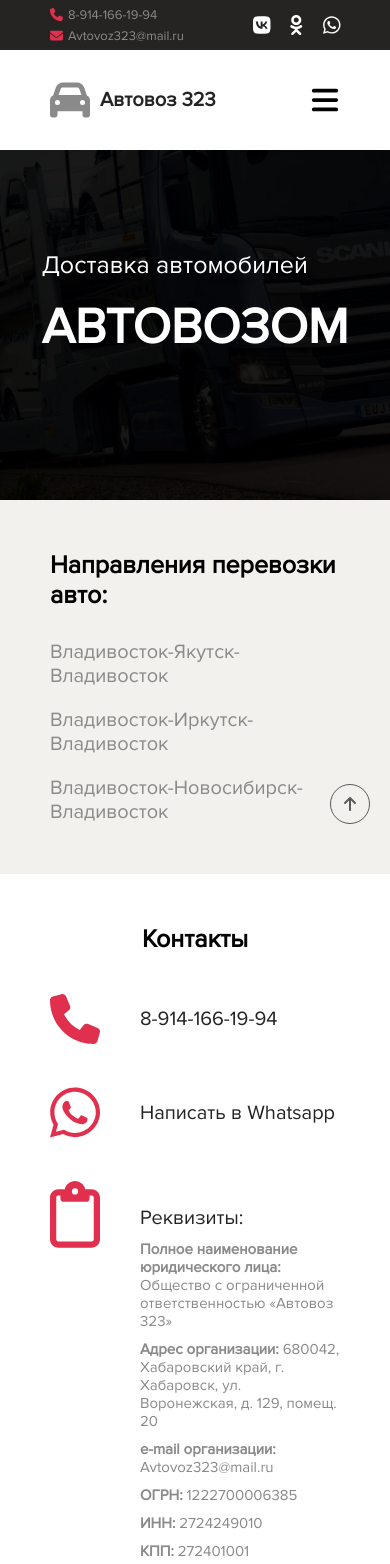
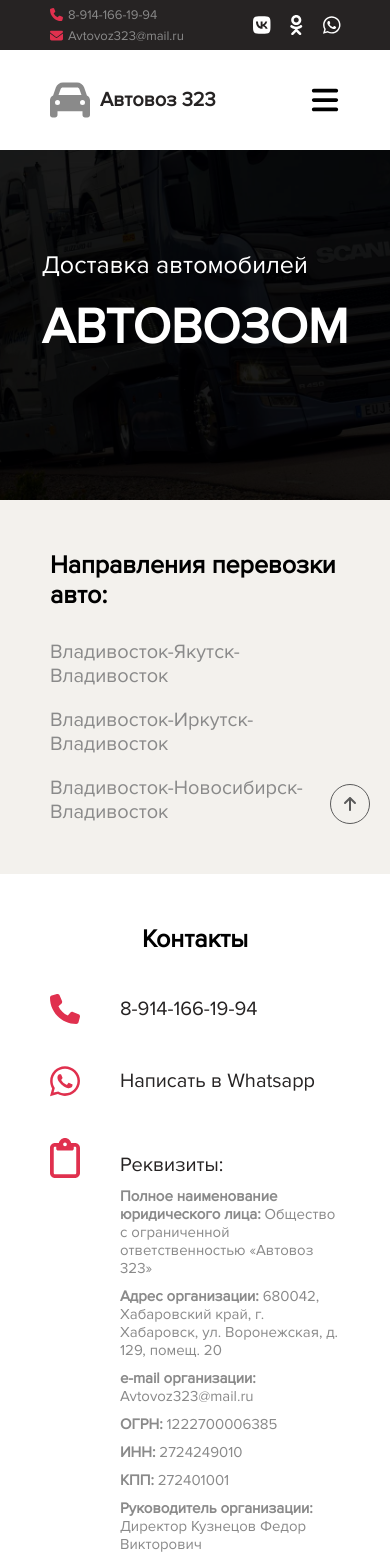
Before and after one commit to denosaur98/auto-voz, a Vue app: page / in a window 390 px wide. Shown: the top 1564 px of the page. Built offline with nearby package versions, Linux system fonts and the light colour scheme.

Commit message:
добавил ховер ссылкам

```diff
--- a/src/components/BaseContent.vue
+++ b/src/components/BaseContent.vue
@@ -116,11 +116,11 @@
         <div class="contacts__info">
           <a href="tel:8-914-166-19-94" class="contacts__link">
             <font-awesome-icon :icon="['fas', 'phone']" class="contacts-icon" />
-            8-914-166-19-94
+            <span>8-914-166-19-94</span>
           </a>
           <a href="https://wa.me/79141661994" target="_blank" class="contacts__link">
             <font-awesome-icon :icon="['fab', 'whatsapp']" class="contacts-icon" />
-            Написать в Whatsapp
+            <span>Написать в Whatsapp</span>
           </a>
           <div class="contacts__requisites">
             <font-awesome-icon :icon="['far', 'clipboard']" class="requisites-icon" />
@@ -605,11 +605,46 @@ function openContentNovosibirsk() {
           gap: 40px;
           font-weight: 500;
 
+          span {
+            position: relative;
+            overflow: hidden;
+
+            &::before, &::after {
+              content: '';
+              position: absolute;
+              bottom: 0;
+              width: 0;
+              height: 2px;
+              background-color: #e0304e;
+              transition: width 0.3s ease-in-out;
+            }
+
+            &::before {
+              left: 50%;
+            }
+
+            &::after {
+              right: 50%;
+            }
+
+            @media (hover: hover) {
+              &:hover {
+                &::before, &::after {
+                  width: 50%;
+                }
+              }
+            }
+          }
+
           .contacts-icon {
             color: #e0304e;
             font-size: 50px;
             width: 50px;
-            height: auto
+            height: auto;
+
+            @media (max-width: 570px) {
+              width: 30px;
+            }
           }
         }
 
@@ -622,7 +657,11 @@ function openContentNovosibirsk() {
             color: #e0304e;
             font-size: 50px;
             width: 50px;
-            height: auto
+            height: auto;
+
+            @media (max-width: 570px) {
+              width: 30px;
+            }
           }
 
           .requisites__info {
@@ -631,6 +670,10 @@ function openContentNovosibirsk() {
             justify-content: center;
             gap: 10px;
             margin-top: 25px;
+
+            @media (max-width: 570px) {
+              margin-top: 15px;
+            }
 
             .info__items {
               font-size: 15px;
--- a/src/components/BaseFooter.vue
+++ b/src/components/BaseFooter.vue
@@ -3,11 +3,11 @@
     <div class="footer__contacts">
       <a href="tel:8-914-166-19-94" class="contacts__link">
         <font-awesome-icon :icon="['fas', 'phone']" class="contacts-icon" />
-        8-914-166-19-94
+        <span>8-914-166-19-94</span>
       </a>
       <a href="mailto:avtovoz323@mail.ru" class="contacts__link">
         <font-awesome-icon :icon="['fas', 'envelope']" class="contacts-icon" />
-        Avtovoz323@mail.ru
+        <span>Avtovoz323@mail.ru</span>
       </a>
     </div>
     <div class="footer__contacts" style="justify-content: flex-end;">
@@ -55,6 +55,37 @@
       font-size: 13px;
       gap: 5px;
 
+      span {
+        position: relative;
+        overflow: hidden;
+
+        &::before, &::after {
+          content: '';
+          position: absolute;
+          bottom: 0;
+          width: 0;
+          height: 1px;
+          background-color: #e0304e;
+          transition: width 0.3s ease-in-out;
+        }
+
+        &::before {
+          left: 50%;
+        }
+
+        &::after {
+          right: 50%;
+        }
+
+        @media (hover: hover) {
+          &:hover {
+            &::before, &::after {
+              width: 50%;
+            }
+          }
+        }
+      }
+
       .contacts-icon {
         color: #e0304e;
       }
--- a/src/components/BaseHeader.vue
+++ b/src/components/BaseHeader.vue
@@ -4,11 +4,11 @@
       <div class="contacts__block">
         <a href="tel:8-914-166-19-94" class="contacts__link">
           <font-awesome-icon :icon="['fas', 'phone']" class="contacts-icon" />
-          8-914-166-19-94
+          <span>8-914-166-19-94</span>
         </a>
         <a href="mailto:avtovoz323@mail.ru" class="contacts__link">
           <font-awesome-icon :icon="['fas', 'envelope']" class="contacts-icon" />
-          Avtovoz323@mail.ru
+          <span>Avtovoz323@mail.ru</span>
         </a>
       </div>
       <div class="contacts__block">
@@ -116,6 +116,37 @@ function toggleDropdown() {
         font-size: 13px;
         gap: 5px;
 
+        span {
+          position: relative;
+          overflow: hidden;
+
+          &::before, &::after {
+            content: '';
+            position: absolute;
+            bottom: 0;
+            width: 0;
+            height: 1px;
+            background-color: #e0304e;
+            transition: width 0.3s ease-in-out;
+          }
+
+          &::before {
+            left: 50%;
+          }
+
+          &::after {
+            right: 50%;
+          }
+
+          @media (hover: hover) {
+            &:hover {
+              &::before, &::after {
+                width: 50%;
+              }
+            }
+          }
+        }
+
         .contacts-icon {
           color: #e0304e;
         }
@@ -123,6 +154,13 @@ function toggleDropdown() {
         .social-icon {
           color: #fff;
           font-size: 20px;
+
+          @media (hover: hover) {
+            &:hover {
+              opacity: 0.5;
+              transition: .3s;
+            }
+          }
         }
       }
     }
@@ -190,6 +228,34 @@ function toggleDropdown() {
         color: #63666a;
         text-decoration: none;
         font-weight: 500;
+        position: relative;
+        overflow: hidden;
+
+        &::before, &::after {
+          content: '';
+          position: absolute;
+          bottom: 0;
+          width: 0;
+          height: 2px;
+          background-color: #e0304e;
+          transition: width 0.3s ease-in-out;
+        }
+
+        &::before {
+          left: 50%;
+        }
+
+        &::after {
+          right: 50%;
+        }
+
+        @media (hover: hover) {
+          &:hover {
+            &::before, &::after {
+              width: 50%;
+            }
+          }
+        }
       }
 
       .active {
```
